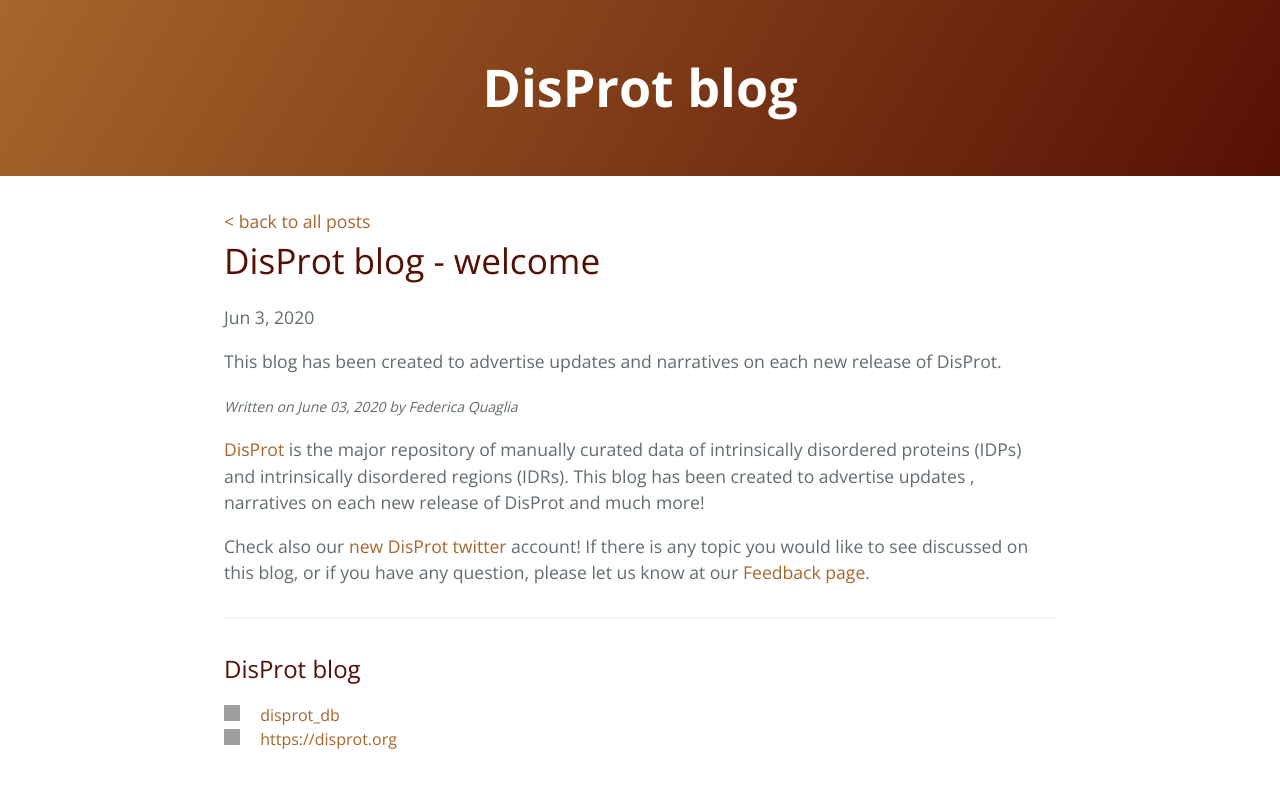
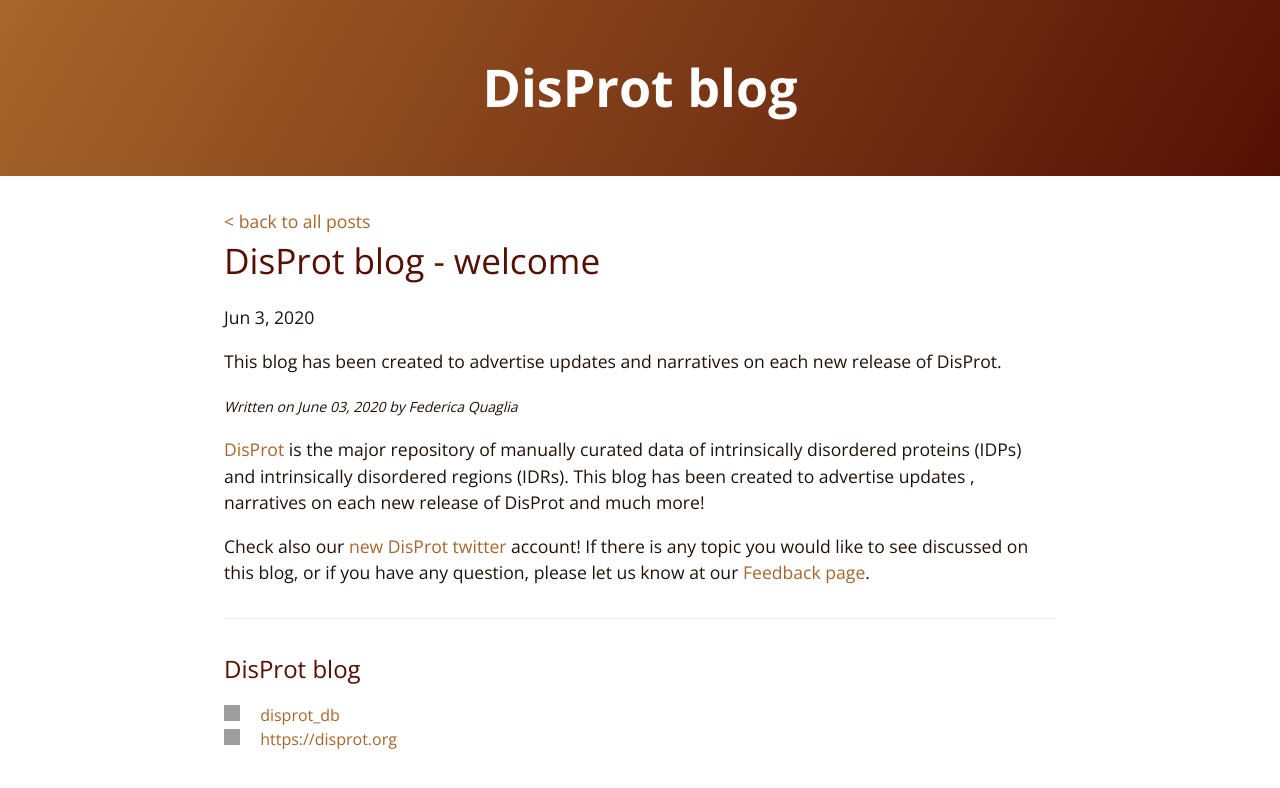
Before and after one commit to disprot/disprot.github.io, a Jekyll site: the page built from _posts/2020-06-03-welcome.markdown, in a window 1280 px wide. Shown: the top 788 px of the page. Built offline with Jekyll 4.4.1, drawn with Linux system fonts in a browser that asks for light colours; grey boxes are pictures that could not be loaded.

Commit message:
fix text color

```diff
--- a/_sass/variables.scss
+++ b/_sass/variables.scss
@@ -9,7 +9,7 @@ $header-bg-color-secondary: #A7662B !default;
 
 // Text
 $section-headings-color: #551004 !default;
-$body-text-color: #606c71 !default;
+$body-text-color: #201208 !default;
 $body-link-color: #A7662B !default;
 $blockquote-text-color: #819198 !default;
 
```
